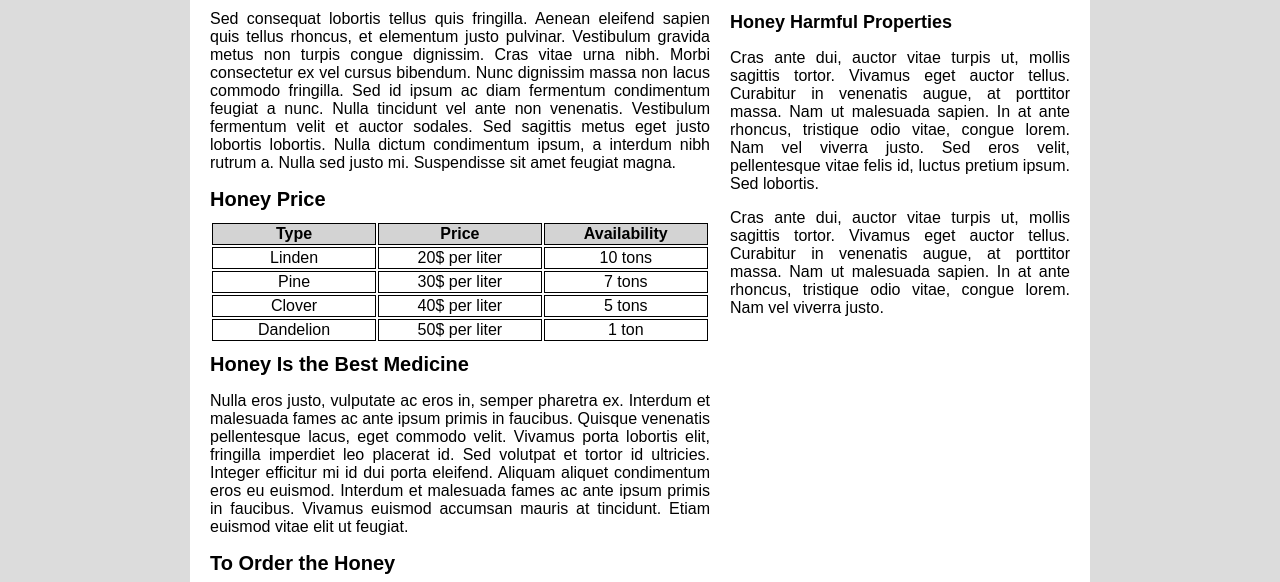
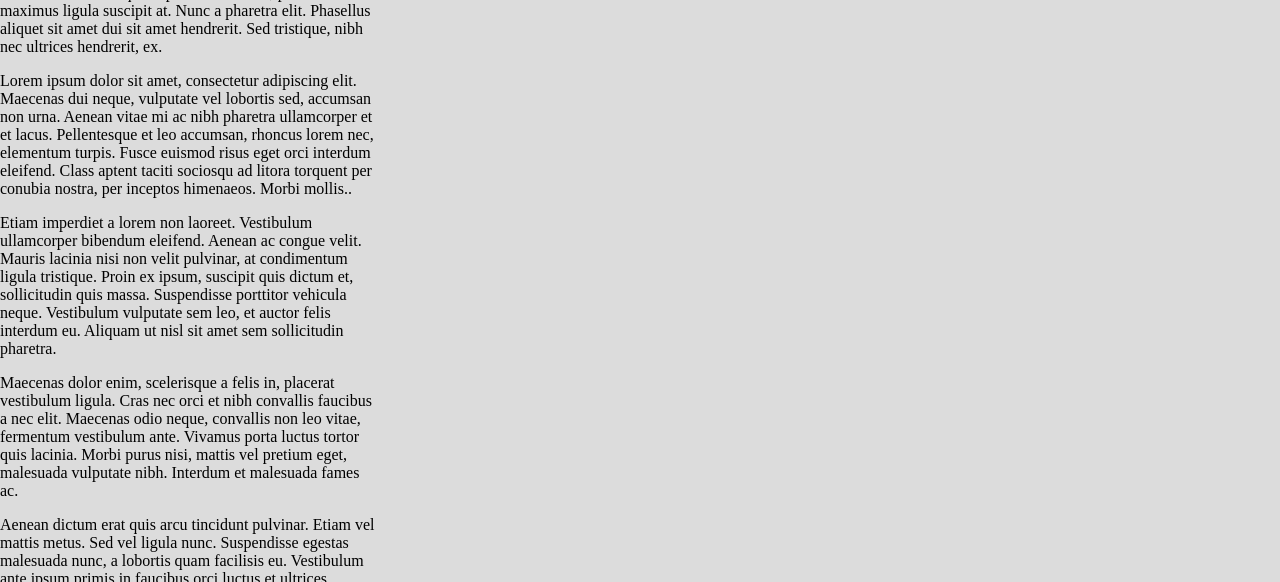
Before and after one commit to IlyaD15/Flask_tutorial_app, a Flask app: page /tutorial in a window 1280 px wide. Shown: the part 640-1222 px from the top of the page. Run offline with Flask 3, Linux system fonts and the light colour scheme.

Commit message:
Update tutorial.html

```diff
--- a/templates/tutorial.html
+++ b/templates/tutorial.html
@@ -1,86 +1,107 @@
-<!DOCTYPE HTML>
-<html>
+<!DOCTYPE html>
+<html lang="ru">
 <head>
-    <meta charset="utf-8">
-    <title>Учебник по верстке для новичков | Выполнение заданий</title>
-    <link rel="stylesheet" href="/static/styles/style.css" type="text/css">
+    <meta charset="UTF-8">
+    <title>Vishkily2023</title>
+    <link rel="stylesheet" href="/static//styles/style.css" type="text/css">
 </head>
 <body>
-    <div class="wrapper">
     <header>
         <nav>
             <a class="active" href="#">Main</a>
             <a href="#">About Us</a>
-          <a href="#">Our Products</a>
-          <a href="#">Informations</a>
+            <a href="#">Products</a>
+            <a href="#">Information</a>
             <a href="#">Contacts</a>
         </nav>
     </header>
 
-      <div class="container">
     <main>
-          <h1>Honey Sale</h1>
+        <aside class="aside-left">
+            <h3>Lorem Ipsum Dolor Sit.</h3>
+            <p>Aliquam rutrum magna vitae congue finibus. Vivamus malesuada molestie auctor. Proin nec velit nec ex consequat porta ut at ex. Mauris eget lobortis neque. Aliquam laoreet velit ac quam scelerisque, at rutrum ex mattis. Nam vestibulum sapien dui, non sagittis dui tempor quis. Etiam tempus massa et rhoncus sagittis. Aliquam nec rhoncus ipsum, consequat condimentum arcu. Proin fringilla, urna non molestie mollis, erat nunc elementum turpis, nec aliquet dolor metus sit amet felis. Vestibulum et sapien vitae velit suscipit laoreet.</p>
+            <p>Curabitur tincidunt arcu risus, vel tristique mauris pulvinar sed. Morbi suscipit a eros et pretium. Nunc gravida at sapien ut vestibulum. In in volutpat neque. Orci varius natoque penatibus et magnis dis parturient montes, nascetur ridiculus mus. Nulla vestibulum tincidunt mauris id efficitur. Phasellus feugiat lorem eget lobortis scelerisque. Aenean placerat metus vitae orci sodales, vitae fermentum lorem auctor. Integer vitae fermentum magna. Nulla facilisi. Maecenas tincidunt euismod eros at fermentum. Maecenas vel massa non dolor cursus rhoncus. Curabitur ligula ante, fringilla ac tincidunt id, placerat eget purus. Vestibulum sodales turpis ex, finibus ultrices lacus semper maximus. Integer placerat laoreet mi. Praesent interdum ex orci, nec.</p>
+            <p>Etiam ornare libero sed eros luctus pellentesque. Nullam eu urna nunc. Sed luctus congue quam, nec sollicitudin lacus lacinia ut. Ut interdum mauris vel neque porta egestas. Vestibulum commodo mauris et ligula ornare interdum. Pellentesque dapibus risus nunc, pulvinar maximus ligula suscipit at. Nunc a pharetra elit. Phasellus aliquet sit amet dui sit amet hendrerit. Sed tristique, nibh nec ultrices hendrerit, ex.</p>
+            <p>Lorem ipsum dolor sit amet, consectetur adipiscing elit. Maecenas dui neque, vulputate vel lobortis sed, accumsan non urna. Aenean vitae mi ac nibh pharetra ullamcorper et et lacus. Pellentesque et leo accumsan, rhoncus lorem nec, elementum turpis. Fusce euismod risus eget orci interdum eleifend. Class aptent taciti sociosqu ad litora torquent per conubia nostra, per inceptos himenaeos. Morbi mollis..</p>
+            <p>Etiam imperdiet a lorem non laoreet. Vestibulum ullamcorper bibendum eleifend. Aenean ac congue velit. Mauris lacinia nisi non velit pulvinar, at condimentum ligula tristique. Proin ex ipsum, suscipit quis dictum et, sollicitudin quis massa. Suspendisse porttitor vehicula neque. Vestibulum vulputate sem leo, et auctor felis interdum eu. Aliquam ut nisl sit amet sem sollicitudin pharetra.</p>
+            <p>Maecenas dolor enim, scelerisque a felis in, placerat vestibulum ligula. Cras nec orci et nibh convallis faucibus a nec elit. Maecenas odio neque, convallis non leo vitae, fermentum vestibulum ante. Vivamus porta luctus tortor quis lacinia. Morbi purus nisi, mattis vel pretium eget, malesuada vulputate nibh. Interdum et malesuada fames ac.</p>
+            <p>Aenean dictum erat quis arcu tincidunt pulvinar. Etiam vel mattis metus. Sed vel ligula nunc. Suspendisse egestas malesuada nunc, a lobortis quam facilisis eu. Vestibulum ante ipsum primis in faucibus orci luctus et ultrices posuere cubilia curae; Pellentesque aliquam quis sem sit amet cursus. Ut luctus arcu sit amet nulla consequat porttitor. Mauris vitae enim at quam efficitur commodo id ut ex. Suspendisse potenti. Nulla facilisi. In vel.</p>
+            <p>Lorem ipsum dolor sit amet, consectetur adipiscing elit. In luctus rutrum turpis, pharetra.</p>
+            <p>Nunc dapibus massa eu velit consequat, at efficitur mauris rutrum. Curabitur efficitur cursus sapien, a vehicula nunc tincidunt id. In hac habitasse platea dictumst. Suspendisse sed fermentum nunc, non ultricies.</p>
+        </aside>
+
+        <aside class="aside-main">
+            <h1>Aliquam Sodales Consectetur.</h1>
             <p>Lorem ipsum dolor sit amet, consectetur adipiscing elit. Suspendisse urna ante, egestas ac nibh sit amet, vehicula posuere quam. Lorem ipsum dolor sit amet, consectetur adipiscing elit. Curabitur pretium consequat volutpat. Integer ultricies ligula eget arcu volutpat vehicula. Sed et congue nisi, ac cursus ex. Duis tempus arcu magna, quis auctor odio congue in. Duis nunc leo, tempor nec dignissim sed, euismod vel nibh.</p>
-          <img src="/static/img/bee.jpg">
+
+            <img src="/static/img/bee-1.jpg">
+
             <p>Sed consequat lobortis tellus quis fringilla. Aenean eleifend sapien quis tellus rhoncus, et elementum justo pulvinar. Vestibulum gravida metus non turpis congue dignissim. Cras vitae urna nibh. Morbi consectetur ex vel cursus bibendum. Nunc dignissim massa non lacus commodo fringilla. Sed id ipsum ac diam fermentum condimentum feugiat a nunc. Nulla tincidunt vel ante non venenatis. Vestibulum fermentum velit et auctor sodales. Sed sagittis metus eget justo lobortis lobortis. Nulla dictum condimentum ipsum, a interdum nibh rutrum a. Nulla sed justo mi. Suspendisse sit amet feugiat magna.</p>
 
-          <h2>Honey Price</h2>
-          <table>
-            <tr>
-              <th>Type</th>
-              <th>Price</th>
-              <th>Availability</th>
-            </tr>
-            <tr>
-              <td>Linden</td>
-              <td>20$ per liter</td>
-              <td>10 tons</td>
-            </tr>
-            <tr>
-              <td>Pine</td>
-              <td>30$ per liter</td>
-              <td>7 tons</td>
-            </tr>
-            <tr>
-              <td>Clover</td>
-              <td>40$ per liter</td>
-              <td>5 tons</td>
-            </tr>
-            <tr>
-              <td>Dandelion</td>
-              <td>50$ per liter</td>
-              <td>1 ton</td>
-            </tr>
-          </table>
-
-          <h2>Honey Is the Best Medicine</h2>
+            <h2>Etiam et Bibendum!</h2>
             <p>Nulla eros justo, vulputate ac eros in, semper pharetra ex. Interdum et malesuada fames ac ante ipsum primis in faucibus. Quisque venenatis pellentesque lacus, eget commodo velit. Vivamus porta lobortis elit, fringilla imperdiet leo placerat id. Sed volutpat et tortor id ultricies. Integer efficitur mi id dui porta eleifend. Aliquam aliquet condimentum eros eu euismod. Interdum et malesuada fames ac ante ipsum primis in faucibus. Vivamus euismod accumsan mauris at tincidunt. Etiam euismod vitae elit ut feugiat.</p>
 
-          <h2>To Order the Honey</h2>
-          <img src="/static/img/bee2.jpg">
+            <h2>Morbi Blandit Lectus</h2>
+
+            <img src="/static/img/bee-2.jpg">
+
             <p>Pellentesque pellentesque sem ac justo tristique pellentesque. Vestibulum semper pulvinar rutrum. Maecenas odio urna, porta sed lectus eget, fringilla posuere odio. Maecenas pulvinar sed massa vitae tincidunt. Praesent ullamcorper est ac lorem aliquet, sed tempus lacus iaculis. Pellentesque a odio pharetra, sagittis enim sit amet, euismod leo. Nullam egestas, nisi eget blandit dignissim, augue dui accumsan est, at tincidunt ipsum metus quis justo. Aenean sed mauris ornare, faucibus tortor in, iaculis magna. Duis eros lectus, auctor eu mi sit amet, ornare scelerisque elit.</p>
             <p>Integer a sollicitudin quam. Sed laoreet finibus velit ut rhoncus. Nunc euismod neque at ligula venenatis vestibulum. Nulla facilisi. Nunc aliquet, erat sed ullamcorper malesuada, sapien magna tempor augue, at malesuada felis enim at quam. Curabitur ornare tincidunt nisi id cursus. Nunc finibus non massa in vestibulum. Etiam euismod metus ut euismod sagittis. Donec tincidunt neque a dolor posuere egestas. Proin sed dolor dui. In urna tellus, pretium in eleifend eget, pellentesque et enim. Etiam pulvinar velit nec libero iaculis, vitae consectetur elit pellentesque.</p>
+        </aside>
+
+        <aside class="aside-right">
+            <h3>Benefits of Honey</h3>
+            <p>Etiam erat arcu, commodo sed enim at, lacinia ullamcorper lacus. Fusce ut dignissim arcu. Aliquam pulvinar massa rhoncus.</p>
+            <p>Quisque vestibulum sem et felis condimentum viverra. Mauris ut quam ut eros laoreet pellentesque id ut arcu. Aliquam posuere sodales orci non feugiat. Sed dignissim congue ultricies. Nullam.</p>
+            <p>Maecenas venenatis feugiat magna, eu porttitor dolor tempus nec. Ut auctor sem sed sem aliquet, sed lacinia justo tristique.</p>
+            <p>Nunc arcu ante, tincidunt vel viverra vel, luctus ac augue. Aliquam sollicitudin dapibus quam eu fringilla.</p>
+            <p>Lorem ipsum dolor sit amet, consectetur adipiscing elit. In luctus rutrum turpis, pharetra.</p>
+            <p>Vivamus eu auctor elit. Ut accumsan lorem sit amet tincidunt molestie. Sed efficitur ante vel velit convallis, non finibus leo mattis. Fusce consectetur felis eget cursus</p>
+            <p>Aenean finibus tincidunt magna, a posuere velit convallis ut. Etiam nisl magna, varius ac tortor eget, venenatis vehicula mauris. Curabitur non lacus enim. Suspendisse potenti. Phasellus tellus neque, venenatis nec lorem id, tempor.</p>
+
+            <img src="/static/img/bee-3.jpg">
+            <img src="/static/img/bee-4.jpg">
+
+            <h3>Honey Harmful Properties</h3>
+            <p>Lorem ipsum dolor sit amet, consectetur adipiscing elit. Curabitur in ante id nulla dignissim venenatis finibus sed ex. Aenean vehicula urna rutrum pharetra luctus. Vivamus sagittis erat in risus mollis, sit amet venenatis dolor suscipit. Aenean venenatis accumsan vehicula. Nam efficitur et enim et sollicitudin. Aenean scelerisque venenatis purus tincidunt euismod. Vestibulum egestas metus placerat leo rhoncus, sed finibus metus.</p>
+            <p>Nulla et mauris purus. Curabitur et malesuada libero, id congue magna. Suspendisse et lorem rutrum, pharetra risus eu, faucibus libero. Suspendisse a est quis eros auctor congue sed et.</p>
+
+            <img src="/static/img/bee-5.jpg">
+        </aside>
     </main>
 
-        <aside>
-          <h3>Benefits of Honey</h3>
-          <p>Lorem ipsum dolor sit amet, consectetur adipiscing elit. Donec eu laoreet mi, at dignissim turpis. Phasellus suscipit.</p>
-          <p>Nulla mollis lacus vel velit convallis, a facilisis justo tincidunt. Vestibulum dapibus consequat metus id commodo. Etiam tincidunt ornare erat, non egestas lectus cursus aliquam. Vivamus.</p>
-          <p>Pellentesque habitant morbi tristique senectus et netus et malesuada fames ac turpis egestas. Mauris vitae iaculis risus. Suspendisse.</p>
-          <p>Lorem ipsum dolor sit amet, consectetur adipiscing elit. Donec eu laoreet mi, at dignissim turpis. Phasellus suscipit.</p>
-          <p>Pellentesque habitant morbi tristique senectus et netus et malesuada fames ac turpis egestas. Mauris vitae iaculis risus.</p>
-          <p>Duis et luctus magna, vel aliquam est. Nulla laoreet est in malesuada viverra. Vivamus odio massa, placerat id lacus id, semper fermentum sapien. Praesent.</p>
-          <p>Mauris id euismod neque. Nulla non nunc sed enim lacinia dapibus et non mi. Nam nisl massa, efficitur in auctor et, finibus quis est. Proin nec laoreet tortor, sed porttitor.</p>
+    <footer>
+        <div class="container">
+            <div class="footer-1">
+                <h2>Praesent Vitae Turpis</h2>
+                <p>Etiam pulvinar velit nec libero iaculis, vitae consectetur elit pellentesque. Curabitur ornare tincidunt nisi id cursus.</p>
+                <hr>
+                <p>Praesent ullamcorper est ac lorem aliquet, sed tempus lacus iaculis. Pellentesque a odio pharetra, sagittis enim sit amet, euismod leo.</p>
+            </div>
 
-          <h3>Honey Harmful Properties</h3>
-          <p>Cras ante dui, auctor vitae turpis ut, mollis sagittis tortor. Vivamus eget auctor tellus. Curabitur in venenatis augue, at porttitor massa. Nam ut malesuada sapien. In at ante rhoncus, tristique odio vitae, congue lorem. Nam vel viverra justo. Sed eros velit, pellentesque vitae felis id, luctus pretium ipsum. Sed lobortis.</p>
-          <p>Cras ante dui, auctor vitae turpis ut, mollis sagittis tortor. Vivamus eget auctor tellus. Curabitur in venenatis augue, at porttitor massa. Nam ut malesuada sapien. In at ante rhoncus, tristique odio vitae, congue lorem. Nam vel viverra justo.</p>
-        </aside>
+            <div class="footer-2">
+                <h2>Donec - in Auctor</h2>
+                <p>Etiam pulvinar velit nec libero iaculis, vitae consectetur elit pellentesque. Curabitur ornare tincidunt nisi id cursus.</p>
+                <hr>
+                <p>Praesent ullamcorper est ac lorem aliquet, sed tempus lacus iaculis. Pellentesque a odio pharetra, sagittis enim sit amet, euismod leo.</p>
+            </div>
 
+            <div class="footer-3">
+                <h2>Etiam Imperdiet Semper</h2>
+                <p>Etiam pulvinar velit nec libero iaculis, vitae consectetur elit pellentesque. Curabitur ornare tincidunt nisi id cursus.</p>
+                <hr>
+                <p>Praesent ullamcorper est ac lorem aliquet, sed tempus lacus iaculis. Pellentesque a odio pharetra, sagittis enim sit amet, euismod leo.</p>
             </div>
-      <footer>
-        <p>www.pchela.com © 2010-2015. Honey.</p>
+
+            <div class="footer-4">
+                <h2>Donec Imperdiet Non</h2>
+                <p>Etiam pulvinar velit nec libero iaculis, vitae consectetur elit pellentesque. Curabitur ornare tincidunt nisi id cursus.</p>
+                <hr>
+                <p>Praesent ullamcorper est ac lorem aliquet, sed tempus lacus iaculis. Pellentesque a odio pharetra, sagittis enim sit amet, euismod leo.</p>
+            </div>
+        </div>
+
+        <span>www.pchela.com © 2010-2015. Honey.</span>
     </footer>
-    </div>
 </body>
 </html>
```
Lines whose indentation alone changed are shown as unchanged.
